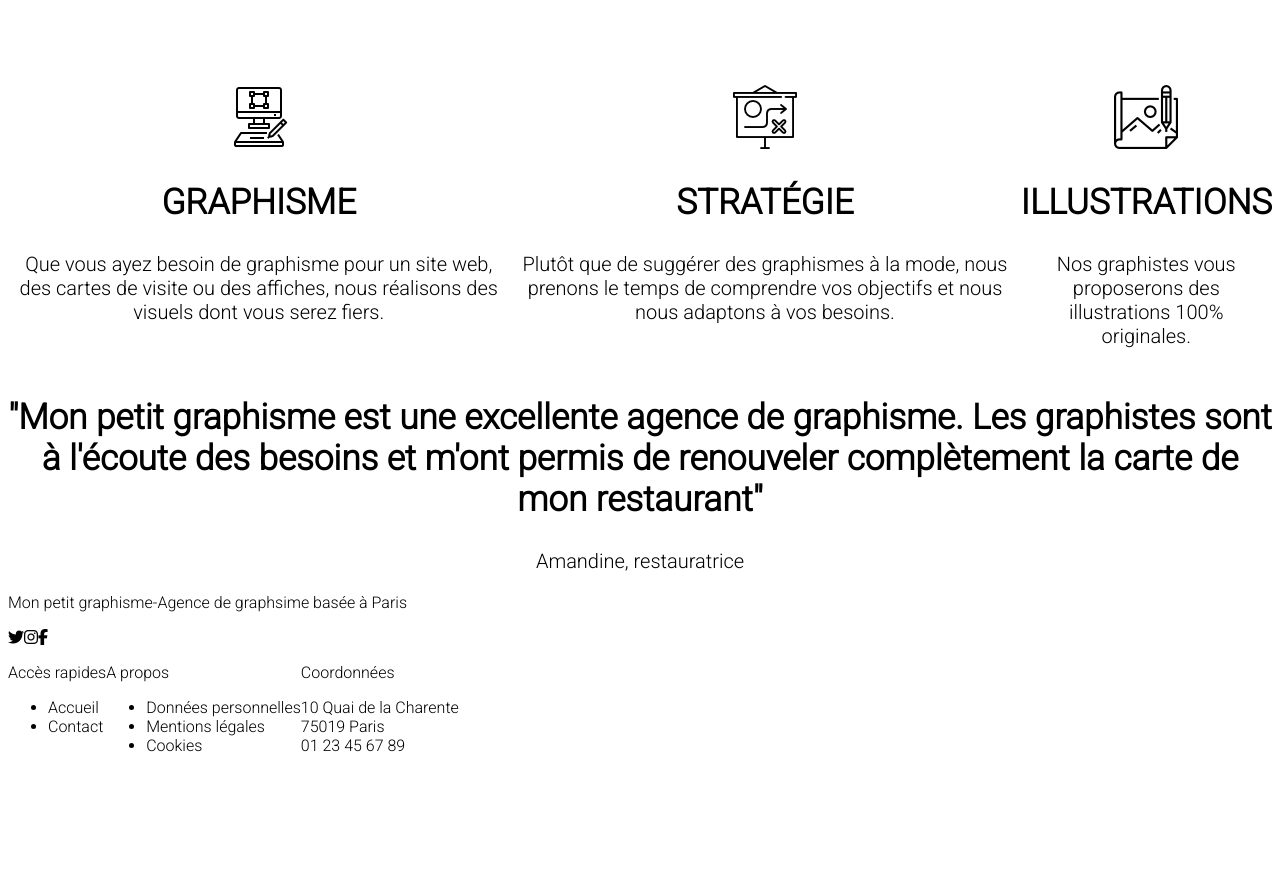
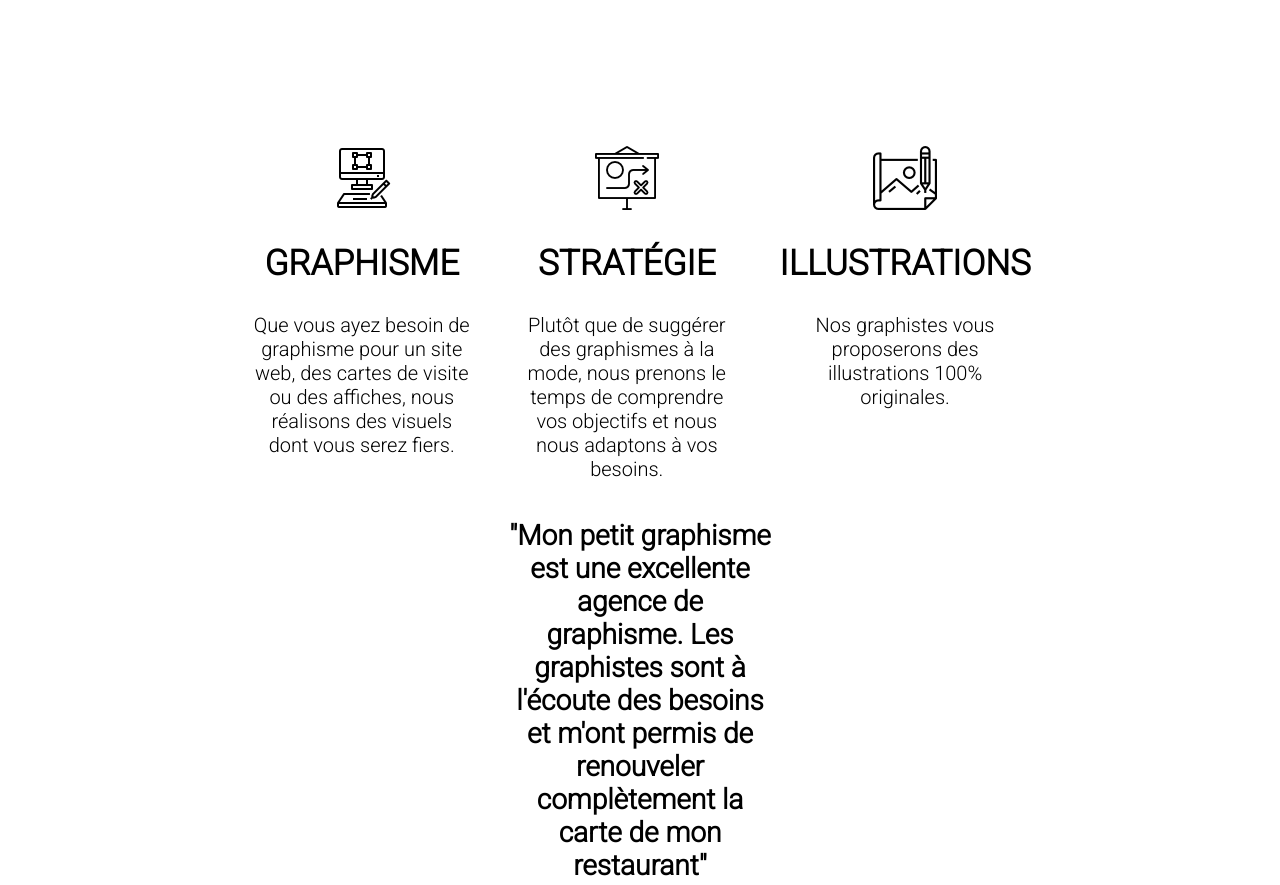
Before and after one commit to Athlantix/test_site, a plain HTML site: page index.html in a window 1280 px wide. Shown: the part 1320-2205 px from the top of the page. Before the commit the page ends 2099 px from the top, so only its background shows below. Drawn offline with Linux system fonts and the light colour scheme.

Commit message:
troisieme_commit

```diff
--- a/style.css
+++ b/style.css
@@ -38,3 +38,72 @@ header a{
 	align-items: center;
 	color: white;
 }
+.intro{
+	margin-left: 70px;
+	margin-right: 70px;
+
+}
+
+.flex-section-A{
+	display: flex;
+	justify-content: center;
+}
+#contain-service{
+	width:65%;
+
+	justify-content: space-around;
+
+
+}
+#contain-service div{
+	width:60%;
+	height:50px;
+	margin:20px;
+	margin-bottom: 300px;
+}
+
+#section-comm{
+	padding-left:500px;
+	padding-right:500px;
+}
+#section-comm h2{font-size: 28px;}
+footer{
+	background-color: #5b359d;
+	padding:50px;
+	margin-top:50px;
+}
+
+.flex-footer-A{
+	display: flex;
+	justify-content: center;
+}
+.flex-footer-A i{
+	margin:50px;
+}
+.flex-footer-B{
+	display: flex;
+	justify-content: space-around;
+}
+
+footer p{
+
+	color:white;
+
+}
+footer a{
+	font-size: 20px;
+}
+
+.grey{
+	color:#b9a7cc;
+}
+li a{color:white;}
+.social{
+	font-size: 50px;
+	color:#b9a7cc;
+}
+
+#info{
+	text-align: center;
+	font-weight: bold;
+}
```
